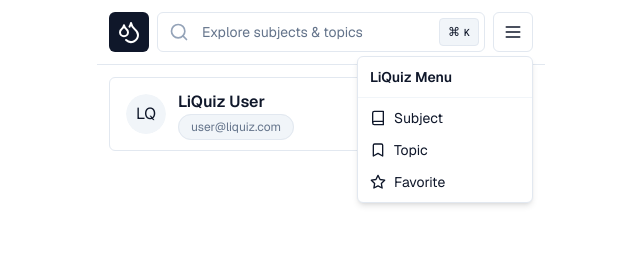
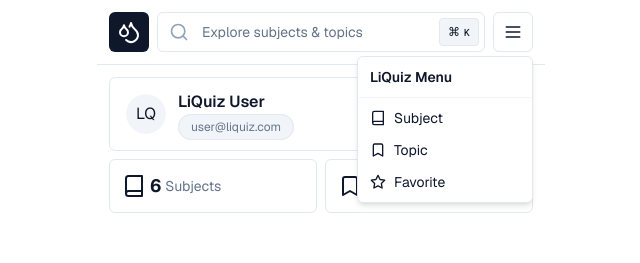
Before and after one commit to edwintantawi/liquiz, a Next.js app: page / in a window 1280 px wide. Both pictures are taken after a click on the button "Open menu". Shown: the top 263 px of the page, without its empty margins (319-959 px from the left). Built offline with nearby package versions, Linux system fonts and the light colour scheme.

Commit message:
feat: add subjects and topics count

```diff
--- a/app/page.tsx
+++ b/app/page.tsx
@@ -1,6 +1,14 @@
 import * as React from 'react';
 
+import { ErrorBoundary } from 'react-error-boundary';
+
+import { Icons } from '~/components/icons';
+import { SubjectCount, SubjectCountSkeleton } from '~/components/subject';
+import { TopicCount, TopicCountSkeleton } from '~/components/topic';
+import { Alert, AlertDescription, AlertTitle } from '~/components/ui/alert';
 import { Avatar, AvatarFallback, AvatarImage } from '~/components/ui/avatar';
+
+export const dynamic = 'force-dynamic';
 
 export const metadata = {
   title: 'Dashboard',
@@ -25,6 +33,28 @@ export default async function RootPage() {
               </span>
             </div>
           </div>
+
+          <ErrorBoundary
+            fallback={
+              <Alert variant="destructive">
+                <Icons.Error size={20} />
+                <AlertTitle>Something went wrong</AlertTitle>
+                <AlertDescription>
+                  Failed to request your subjects and topics count
+                </AlertDescription>
+              </Alert>
+            }
+          >
+            <div className="grid grid-cols-2 gap-2">
+              <React.Suspense fallback={<SubjectCountSkeleton />}>
+                <SubjectCount />
+              </React.Suspense>
+
+              <React.Suspense fallback={<TopicCountSkeleton />}>
+                <TopicCount />
+              </React.Suspense>
+            </div>
+          </ErrorBoundary>
         </div>
       </div>
     </>
--- a/components/icons.tsx
+++ b/components/icons.tsx
@@ -6,6 +6,7 @@ import {
   Loader2Icon,
   MenuIcon,
   SearchIcon,
+  ShieldXIcon,
   StarIcon,
   XIcon,
 } from 'lucide-react';
@@ -20,4 +21,5 @@ export const Icons = {
   Topic: BookmarkIcon,
   Favorite: StarIcon,
   BackToTop: ArrowUpIcon,
+  Error: ShieldXIcon,
 };
--- /dev/null
+++ b/components/subject/index.ts
@@ -0,0 +1 @@
+export * from './subject-count';
--- /dev/null
+++ b/components/subject/subject-count.tsx
@@ -0,0 +1,33 @@
+import * as React from 'react';
+
+import { Icons } from '~/components/icons';
+import { Skeleton } from '~/components/ui/skeleton';
+import { getSubjectsCount } from '~/lib/queries/subject';
+
+export async function SubjectCount() {
+  const count = await getSubjectsCount();
+
+  return (
+    <div className="flex items-center gap-1 rounded-md border p-3">
+      <Icons.Subject />
+      <h2 className="flex items-center gap-1">
+        <span className="text-lg font-bold">{count}</span>
+        <span className="text-sm text-muted-foreground">
+          {count <= 1 ? 'Subject' : 'Subjects'}
+        </span>
+      </h2>
+    </div>
+  );
+}
+
+export function SubjectCountSkeleton() {
+  return (
+    <div className="flex items-center gap-1 rounded-md border p-3">
+      <Icons.Subject />
+      <div className="flex items-center gap-1">
+        <Skeleton className="h-7 w-8" />
+        <span className="text-sm text-muted-foreground">Subjects</span>
+      </div>
+    </div>
+  );
+}
--- /dev/null
+++ b/components/topic/index.ts
@@ -0,0 +1 @@
+export * from './topic-count';
--- /dev/null
+++ b/components/topic/topic-count.tsx
@@ -0,0 +1,33 @@
+import * as React from 'react';
+
+import { Icons } from '~/components/icons';
+import { Skeleton } from '~/components/ui/skeleton';
+import { getTopicsCount } from '~/lib/queries/topics';
+
+export async function TopicCount() {
+  const count = await getTopicsCount();
+
+  return (
+    <div className="flex items-center gap-1 rounded-md border p-3">
+      <Icons.Topic />
+      <h2 className="flex items-center gap-1">
+        <span className="text-lg font-bold">{count}</span>
+        <span className="text-sm text-muted-foreground">
+          {count <= 1 ? 'Topic' : 'Topics'}
+        </span>
+      </h2>
+    </div>
+  );
+}
+
+export function TopicCountSkeleton() {
+  return (
+    <div className="flex items-center gap-1 rounded-md border p-3">
+      <Icons.Topic />
+      <div className="flex items-center gap-1">
+        <Skeleton className="h-7 w-8" />
+        <span className="text-sm text-muted-foreground">Topics</span>
+      </div>
+    </div>
+  );
+}
--- /dev/null
+++ b/lib/queries/subject.ts
@@ -0,0 +1,7 @@
+import { delay } from '~/lib/utils';
+
+export async function getSubjectsCount() {
+  // TODO: fetch data from database
+  await delay(5000);
+  return 6;
+}
--- /dev/null
+++ b/lib/queries/topics.ts
@@ -0,0 +1,7 @@
+import { delay } from '~/lib/utils';
+
+export async function getTopicsCount() {
+  // TODO: fetch data from database
+  await delay(6000);
+  return 23;
+}
--- a/lib/utils.ts
+++ b/lib/utils.ts
@@ -4,3 +4,7 @@ import { twMerge } from 'tailwind-merge';
 export function cn(...inputs: ClassValue[]) {
   return twMerge(clsx(inputs));
 }
+
+export function delay(durationInMs: number) {
+  return new Promise((resolve) => setTimeout(resolve, durationInMs));
+}
```
